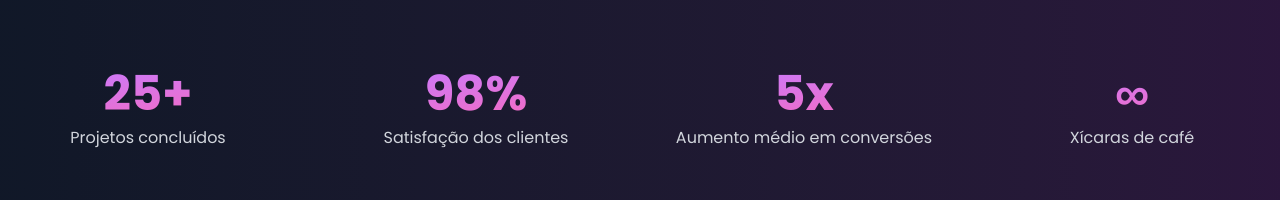
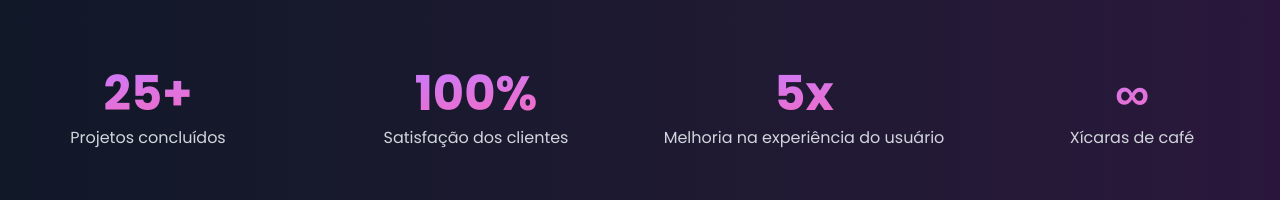
Before and after one commit to GabryelKadmo/kadmo-tech, a Next.js app: page / in a window 1280 px wide. Shown: the part 1250-1450 px from the top of the page. Built offline with nearby package versions, Linux system fonts and the light colour scheme.

Commit message:
fix: alguns titulos de stats alterados

```diff
--- a/components/custom/StatsSection.tsx
+++ b/components/custom/StatsSection.tsx
@@ -4,8 +4,8 @@ import { motion } from "motion/react";
 export function StatsSection() {
     const stats = [
         { value: '25+', label: 'Projetos concluídos' },
-        { value: '98%', label: 'Satisfação dos clientes' },
-        { value: '5x', label: 'Aumento médio em conversões' },
+        { value: '100%', label: 'Satisfação dos clientes' },
+        { value: '5x', label: 'Melhoria na experiência do usuário' },
         { value: '∞', label: 'Xícaras de café' }
     ];
 
```
